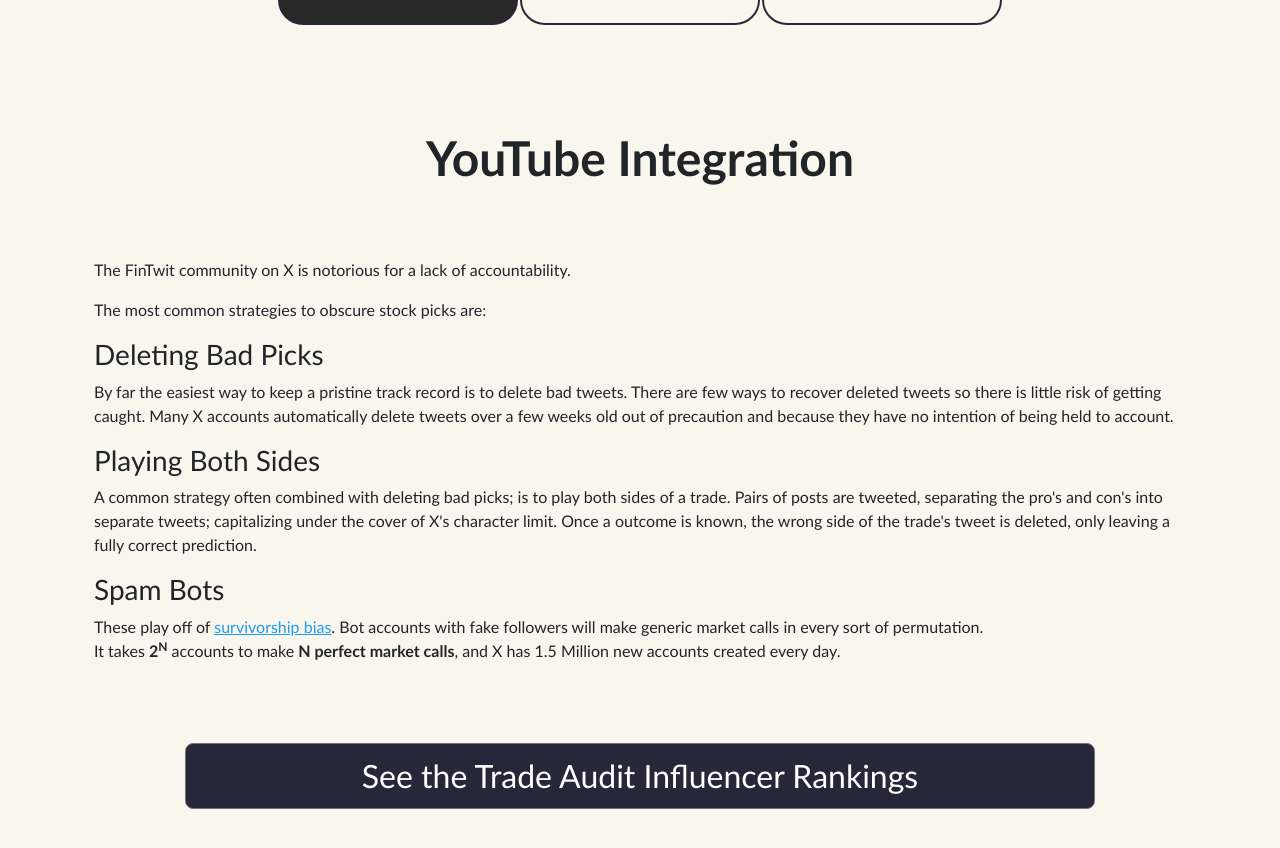
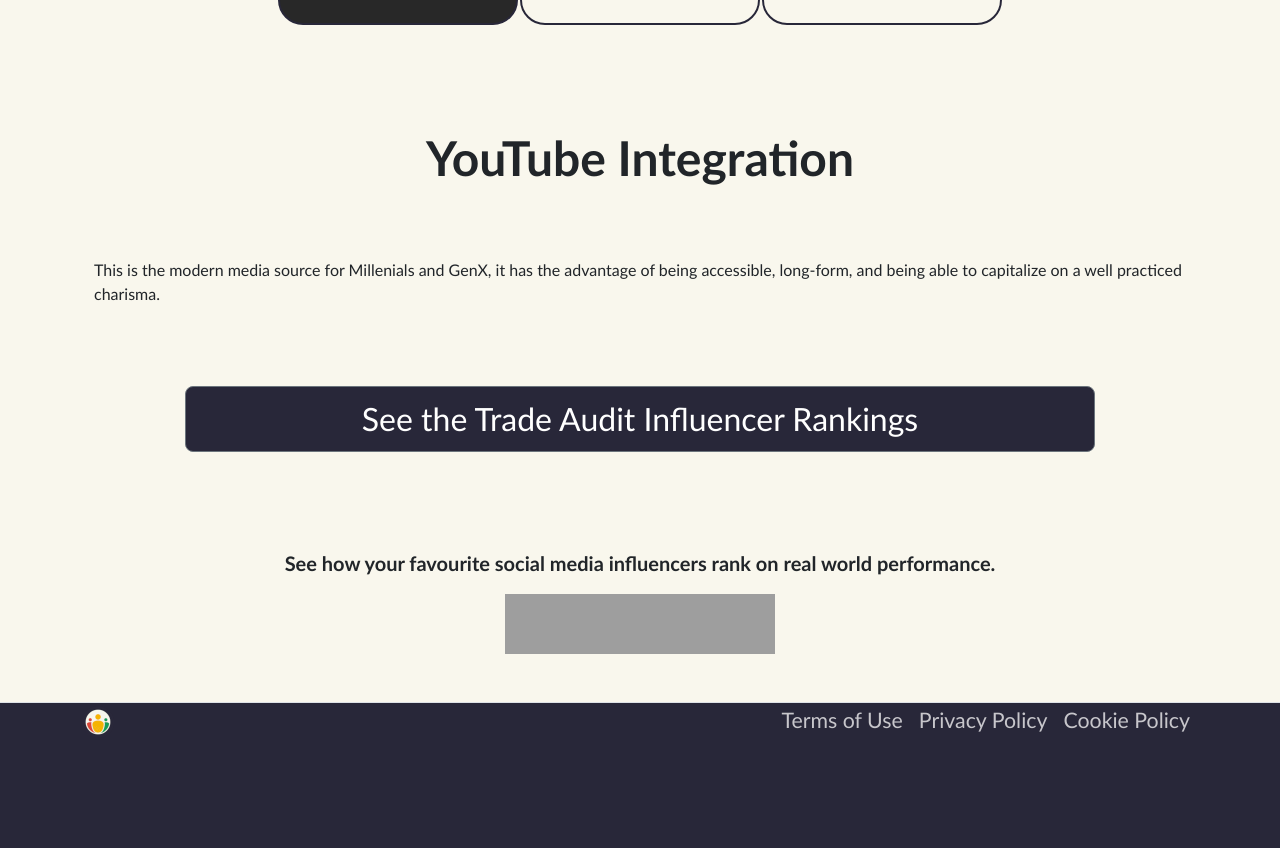
Before and after one commit to stevenrskelton/tradeaudit.app, a Jekyll site: the page built from import/youtube.html, in a window 1280 px wide and 900 px high, scrolled down 813 px. Shown: the top 848 px of the window. Built offline with Jekyll 4.4.1, drawn with Linux system fonts in a browser that asks for light colours; after the commit the page ends 1553 px from its top, so only the background shows below that; grey boxes are pictures that could not be loaded.

Commit message:
integrations

```diff
--- a/import/youtube.html
+++ b/import/youtube.html
@@ -14,29 +14,8 @@
 
 <div class="mt-5 mb-5">
     <p>
-        The <span style="text-decoration:italic">FinTwit</span> community on X is notorious for a lack of accountability.
-    </p>
-    <p>
-        The most common strategies to obscure stock picks are:
-    </p>
-    <h3>Deleting Bad Picks</h3>
-    <p>
-        By far the easiest way to keep a pristine track record is to delete bad tweets.  There are few ways to recover deleted tweets
-        so there is little risk of getting caught.  Many X accounts automatically delete tweets over a few weeks old out of
-        precaution and because they have no intention of being held to account.
-    </p>
-    <h3>Playing Both Sides</h3>
-    <p>
-        A common strategy often combined with <span>deleting bad picks</span>; is to play both sides of a trade. Pairs of posts are
-        tweeted, separating the pro's and con's into separate tweets; capitalizing under the cover of X's character limit.
-        Once a outcome is known, the wrong side of the trade's tweet is deleted, only leaving a fully correct prediction.
-    </p>
-    <h3>Spam Bots</h3>
-    <p>
-        These play off of <a href="https://en.wikipedia.org/wiki/Survivorship_bias" target="_blank">survivorship bias</a>. Bot accounts
-        with fake followers will make generic market calls in every sort of permutation.<br>
-        It takes <span style="font-weight:bold">2<sup>N</sup></span> accounts to make <span style="font-weight:bold">N perfect market calls</span>,
-        and X has 1.5 Million new accounts created every day.
+        This is the modern media source for Millenials and GenX, it has the advantage of being accessible, long-form, and
+        being able to capitalize on a well practiced charisma.
     </p>
 </div>
 
```
